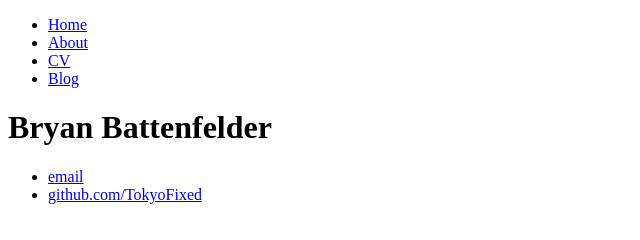
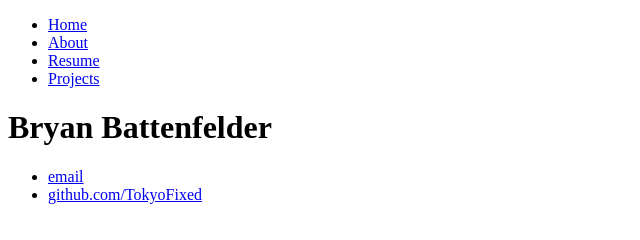
Before and after one commit to TokyoFixed/Bryan.Battenfelder.github.io, a plain HTML site: page index.html in a window 1280 px wide. Shown: the full height of the page, 0-640 px from the left. Drawn offline with Linux system fonts and the light colour scheme.

Commit message:
Update index.html

```diff
--- a/index.html
+++ b/index.html
@@ -8,8 +8,8 @@
     		<ul>
         		<li><a href="/">Home</a></li>
 	        	<li><a href="/about">About</a></li>
-        		<li><a href="/cv">CV</a></li>
-        		<li><a href="/blog">Blog</a></li>
+        		<li><a href="/cv">Resume</a></li>
+        		<li><a href="/blog">Projects</a></li>
     		</ul>
 		</nav>
 		<div class="container">
@@ -19,7 +19,7 @@
 		</div><!-- /.container -->
 		<footer>
     		<ul>
-        		<li><a href="mailto:bryanb@zenithcapital.com">email</a></li>
+        		<li><a href="mailto:tokyo.hdwrv@aleeas.com">email</a></li>
         		<li><a href="https://github.com/TokyoFixed">github.com/TokyoFixed</a></li>
 			</ul>
 		</footer>
```
